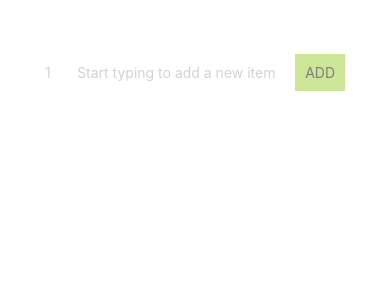
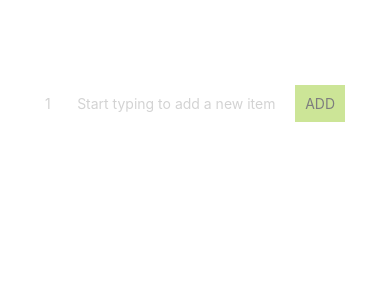
Before and after one commit to cuevae/shopping-list-rn-expo, a React Native app: screen / in a window 390 px wide. Shown: the top 300 px of the page. Built offline with nearby package versions, Linux system fonts and the light colour scheme; no server answers.

Commit message:
refactoring for mobile

```diff
--- a/App.tsx
+++ b/App.tsx
@@ -1,14 +1,28 @@
 import React, {Component} from 'react';
 import { createStore } from 'redux';
 import { Provider } from 'react-redux'
-import { StyleSheet, Text, View, SafeAreaView, SectionList, FlatList } from 'react-native';
+import { StyleSheet, Text, View, SafeAreaView, SectionList, FlatList, ScrollView } from 'react-native';
 import ShoppingList from './src/components/list_items'
+import Constants from 'expo-constants';
 
 export default class ShoppingListDisplay extends React.Component
 {
   render()
   {
     //By default showing an empty shopping list
-    return <SafeAreaView><ShoppingList shopping_list_name='' items={[]}/></SafeAreaView>;
+    return <View style={styles.container}>
+      <SafeAreaView style={{flex:1}}>
+        <ShoppingList shopping_list_name='' items={[]}/>
+      </SafeAreaView>
+    </View>
+    ;
   }
 }
+
+const styles = StyleSheet.create({
+  container: {
+    flex:1,
+    marginTop: Constants.statusBarHeight,
+    alignItems: 'center'
+  }
+})
--- a/src/components/list_items/index.tsx
+++ b/src/components/list_items/index.tsx
@@ -1,5 +1,5 @@
 import React from 'react';
-import { StyleSheet, Text, View, SafeAreaView, SectionList, FlatList } from 'react-native';
+import { StyleSheet, Text, View, SafeAreaView, SectionList, FlatList, ScrollView } from 'react-native';
 import { SingleItem, NewItem } from '../single_item';
 import * as constants from '../../constants';
 
@@ -55,6 +55,8 @@ export default class ShoppingList extends React.Component
   }
 
   componentDidMount(){
+
+    console.log('did mount list')
 
     //get the latest shopping list created and its items
     fetch(constants.API_URL + 'shopping_lists?select=*,shopping_lists_items(*)&limit=1&order=id.desc&shopping_lists_items.order=id.desc')
@@ -127,9 +129,16 @@ export default class ShoppingList extends React.Component
   {
       let parentItemAdditionHandler = this.newItemHandler;
       let parentItemDeletionHandler = this.deleteItemHandler;
-      return <SafeAreaView style={styles.container}>
-                <View style={{marginBottom:20}}><Text style={{fontSize:20, fontWeight: 'bold'}}> {this.state.shopping_list_name} </Text></View>
-                <View><NewItem sl_id={0} name='test' qty={1} parentItemAdditionHandler = { parentItemAdditionHandler } /></View>
+      return <View style={{flex:1, alignItems:'center'}}>
+              <View style={{flex:1, justifyContent: 'center', height: 30, minHeight:30}}>
+                <Text style={{fontSize:20, fontWeight: 'bold', padding: 3}}> {this.state.shopping_list_name} </Text>
+              </View>
+              <View style={{flex:11, justifyContent:'flex-start', alignSelf:'stretch'}}>
+                <View style={{flex:1}}>
+                  <NewItem sl_id={0} name='' qty={1} parentItemAdditionHandler = { parentItemAdditionHandler } />
+                </View>
+                <View style={{flex:10}}>
+                  <ScrollView>
                     <FlatList
                       data = { this.state.items }
                       renderItem = {
@@ -139,8 +148,10 @@ export default class ShoppingList extends React.Component
                           }
                       }
                     />
-            </SafeAreaView>;
-
+                  </ScrollView>
+                </View>
+              </View>
+            </View>
   }
 }
 
@@ -148,8 +159,6 @@ const styles = StyleSheet.create({
     container: {
       flex: 1,
       backgroundColor: '#fff',
-      alignItems: 'center',
-      justifyContent: 'center',
-      marginTop: 10
+      alignItems: 'center'
     }
   });
--- a/src/components/single_item/index.tsx
+++ b/src/components/single_item/index.tsx
@@ -82,7 +82,6 @@ export class SingleItem extends React.Component < SingleItemProps, SingleItemSta
         let enoughDetailsToSubmit = (name && name.length > 0);
         if(this.state.editable)
         {
-            console.log('editable now');
             return <View style={{flexDirection:'row', flex:1, width:300, justifyContent:'flex-start', alignItems:'center', marginBottom: 3 }}>
                 <TextInput
                     placeholder={`${qty}`}
@@ -116,7 +115,6 @@ export class SingleItem extends React.Component < SingleItemProps, SingleItemSta
                 </TouchableOpacity>
             </View>
         } else {
-            console.log('non - editable');
             let {name, qty} = this.props;
             let qtyToDisplay = (qty && qty > 1) ? ' (' + `${qty}` + ')'  : '';
             return <View style={{flexDirection:'row', flex:1, width:300, justifyContent:'flex-start', alignItems:'center', marginBottom: 3}}>
--- a/src/constants.tsx
+++ b/src/constants.tsx
@@ -1,3 +1,3 @@
-export const API_URL = 'http://192.168.10.20:3000/';
+export const API_URL = 'http://192.168.1.81:3000/';
 export const SHOPPING_LISTS_EP = 'shopping_lists';
 export const SHOPPING_LIST_ITEMS_EP = 'shopping_lists_items';
```
Lines whose indentation alone changed are shown as unchanged.
